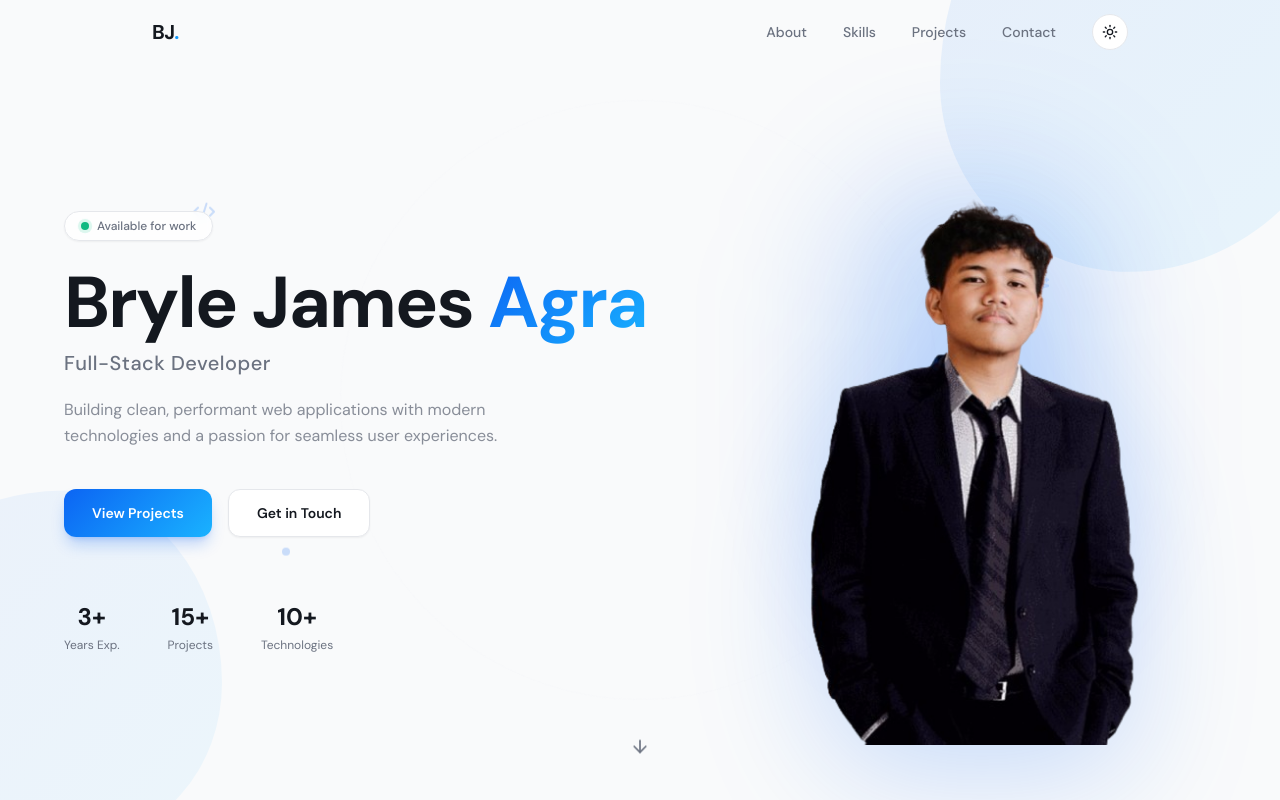
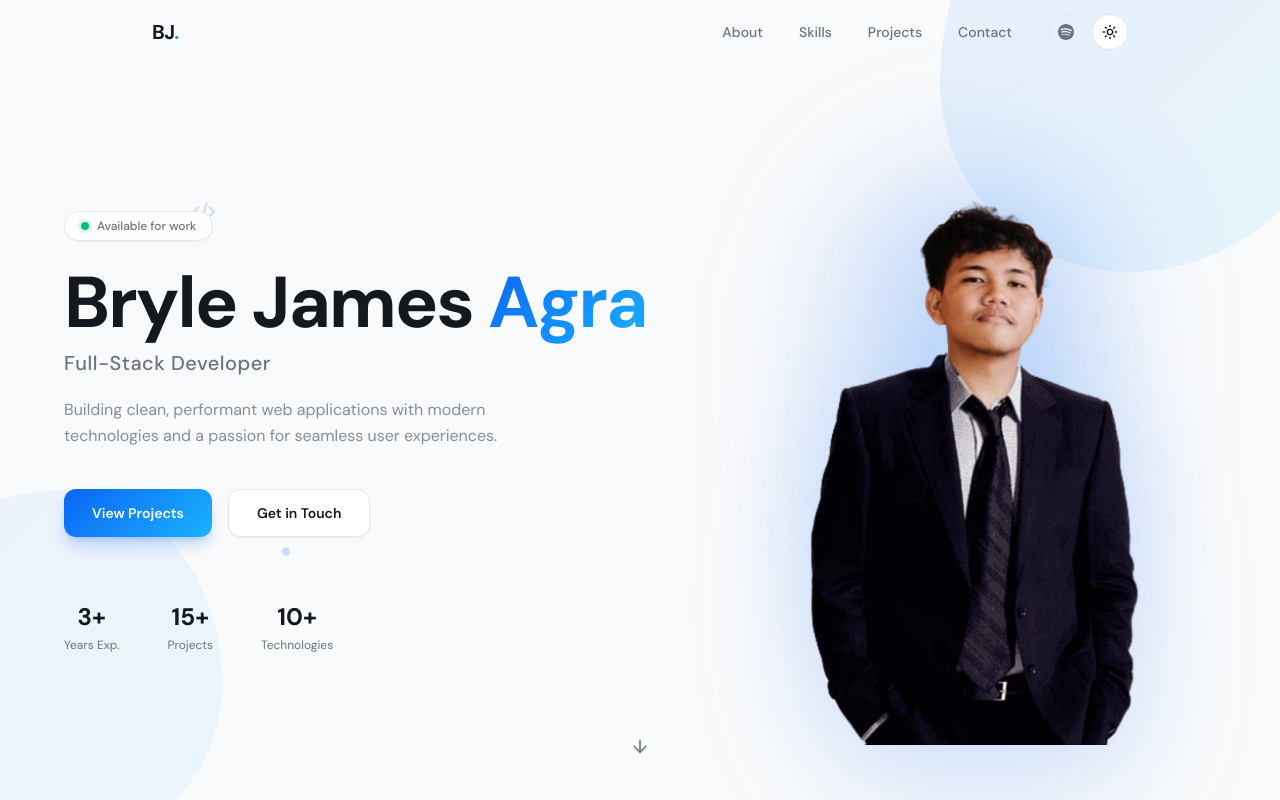
Before and after one commit to PancitGuisado/bryle-portfolio, a React (Vite) app: page / in a window 1280 px wide. Shown: the top 800 px of the page. Built offline with nearby package versions, Linux system fonts and the light colour scheme; the HTML template or start-up script is replaced by a standard one.

Commit message:
feat: add Spotify widget to navbar with playlist embed

```diff
--- a/src/components/Navbar.tsx
+++ b/src/components/Navbar.tsx
@@ -1,4 +1,5 @@
 import ThemeToggle from "./ThemeToggle";
+import SpotifyWidget from "./SpotifyWidget";
 import { useState, useEffect, useCallback } from "react";
 import { useLocation, useNavigate } from "react-router-dom";
 import { Menu, X } from "lucide-react";
@@ -83,13 +84,15 @@ export default function Navbar() {
               {l.label}
             </a>
           ))}
-          <div className="ml-4">
+          <div className="ml-4 flex items-center gap-2">
+            <SpotifyWidget />
             <ThemeToggle />
           </div>
         </div>
 
         {/* Mobile */}
-        <div className="flex items-center gap-3 md:hidden">
+        <div className="flex items-center gap-2 md:hidden">
+          <SpotifyWidget />
           <ThemeToggle />
           <button
             onClick={() => setOpen(!open)}
--- /dev/null
+++ b/src/components/SpotifyWidget.tsx
@@ -0,0 +1,83 @@
+import { useState, useRef, useEffect } from "react";
+
+export default function SpotifyWidget() {
+  const [open, setOpen] = useState(false);
+  const widgetRef = useRef<HTMLDivElement>(null);
+
+  useEffect(() => {
+    const handleClickOutside = (e: MouseEvent) => {
+      if (widgetRef.current && !widgetRef.current.contains(e.target as Node)) {
+        setOpen(false);
+      }
+    };
+    if (open) {
+      document.addEventListener("mousedown", handleClickOutside);
+    }
+    return () => document.removeEventListener("mousedown", handleClickOutside);
+  }, [open]);
+
+  return (
+    <div ref={widgetRef} className="relative">
+      <button
+        onClick={() => setOpen(!open)}
+        className={`flex h-9 w-9 items-center justify-center rounded-full border transition-all duration-300 active:scale-95 ${
+          open
+            ? "border-[#1DB954]/40 bg-[#1DB954]/10 text-[#1DB954] shadow-[0_0_12px_rgba(29,185,84,0.15)]"
+            : "border-border text-muted-foreground hover:border-[#1DB954]/30 hover:bg-[#1DB954]/5 hover:text-[#1DB954]"
+        }`}
+        aria-label="Spotify"
+        title="My Music"
+      >
+        <svg
+          viewBox="0 0 24 24"
+          className="h-4 w-4"
+          fill="currentColor"
+        >
+          <path d="M12 0C5.4 0 0 5.4 0 12s5.4 12 12 12 12-5.4 12-12S18.66 0 12 0zm5.521 17.34c-.24.359-.66.48-1.021.24-2.82-1.74-6.36-2.101-10.561-1.141-.418.122-.779-.179-.899-.539-.12-.421.18-.78.54-.9 4.56-1.021 8.52-.6 11.64 1.32.42.18.479.659.301 1.02zm1.44-3.3c-.301.42-.841.6-1.262.3-3.239-1.98-8.159-2.58-11.939-1.38-.479.12-1.02-.12-1.14-.6-.12-.48.12-1.021.6-1.141C9.6 9.9 15 10.561 18.72 12.84c.361.181.54.78.241 1.2zm.12-3.36C15.24 8.4 8.82 8.16 5.16 9.301c-.6.179-1.2-.181-1.38-.721-.18-.601.18-1.2.72-1.381 4.26-1.26 11.28-1.02 15.721 1.621.539.3.719 1.02.419 1.56-.299.421-1.02.599-1.559.3z" />
+        </svg>
+      </button>
+
+      {/* Dropdown */}
+      <div
+        className={`absolute right-0 top-full mt-3 z-[100] transition-all duration-300 origin-top-right ${
+          open
+            ? "scale-100 opacity-100 translate-y-0"
+            : "pointer-events-none scale-95 opacity-0 -translate-y-2"
+        }`}
+      >
+        <div className="w-[320px] overflow-hidden rounded-2xl border border-border bg-background/95 shadow-2xl backdrop-blur-xl">
+          {/* Header */}
+          <div className="flex items-center gap-2 border-b border-border/60 px-4 py-3">
+            <svg
+              viewBox="0 0 24 24"
+              className="h-4 w-4 text-[#1DB954]"
+              fill="currentColor"
+            >
+              <path d="M12 0C5.4 0 0 5.4 0 12s5.4 12 12 12 12-5.4 12-12S18.66 0 12 0zm5.521 17.34c-.24.359-.66.48-1.021.24-2.82-1.74-6.36-2.101-10.561-1.141-.418.122-.779-.179-.899-.539-.12-.421.18-.78.54-.9 4.56-1.021 8.52-.6 11.64 1.32.42.18.479.659.301 1.02zm1.44-3.3c-.301.42-.841.6-1.262.3-3.239-1.98-8.159-2.58-11.939-1.38-.479.12-1.02-.12-1.14-.6-.12-.48.12-1.021.6-1.141C9.6 9.9 15 10.561 18.72 12.84c.361.181.54.78.241 1.2zm.12-3.36C15.24 8.4 8.82 8.16 5.16 9.301c-.6.179-1.2-.181-1.38-.721-.18-.601.18-1.2.72-1.381 4.26-1.26 11.28-1.02 15.721 1.621.539.3.719 1.02.419 1.56-.299.421-1.02.599-1.559.3z" />
+            </svg>
+            <span className="text-xs font-semibold text-foreground">
+              My Top Tracks
+            </span>
+            <span className="ml-auto text-[10px] font-medium uppercase tracking-widest text-muted-foreground">
+              Playlist
+            </span>
+          </div>
+
+          {/* Embed */}
+          <div className="p-2">
+            <iframe
+              title="Spotify Embed: My Top Tracks"
+              src="https://open.spotify.com/embed/playlist/6IwofV5Bht9A3Yg4pIxUta?utm_source=generator&theme=0"
+              width="100%"
+              height="352"
+              frameBorder="0"
+              allow="autoplay; clipboard-write; encrypted-media; fullscreen; picture-in-picture"
+              loading="lazy"
+              className="rounded-xl"
+            />
+          </div>
+        </div>
+      </div>
+    </div>
+  );
+}
```
